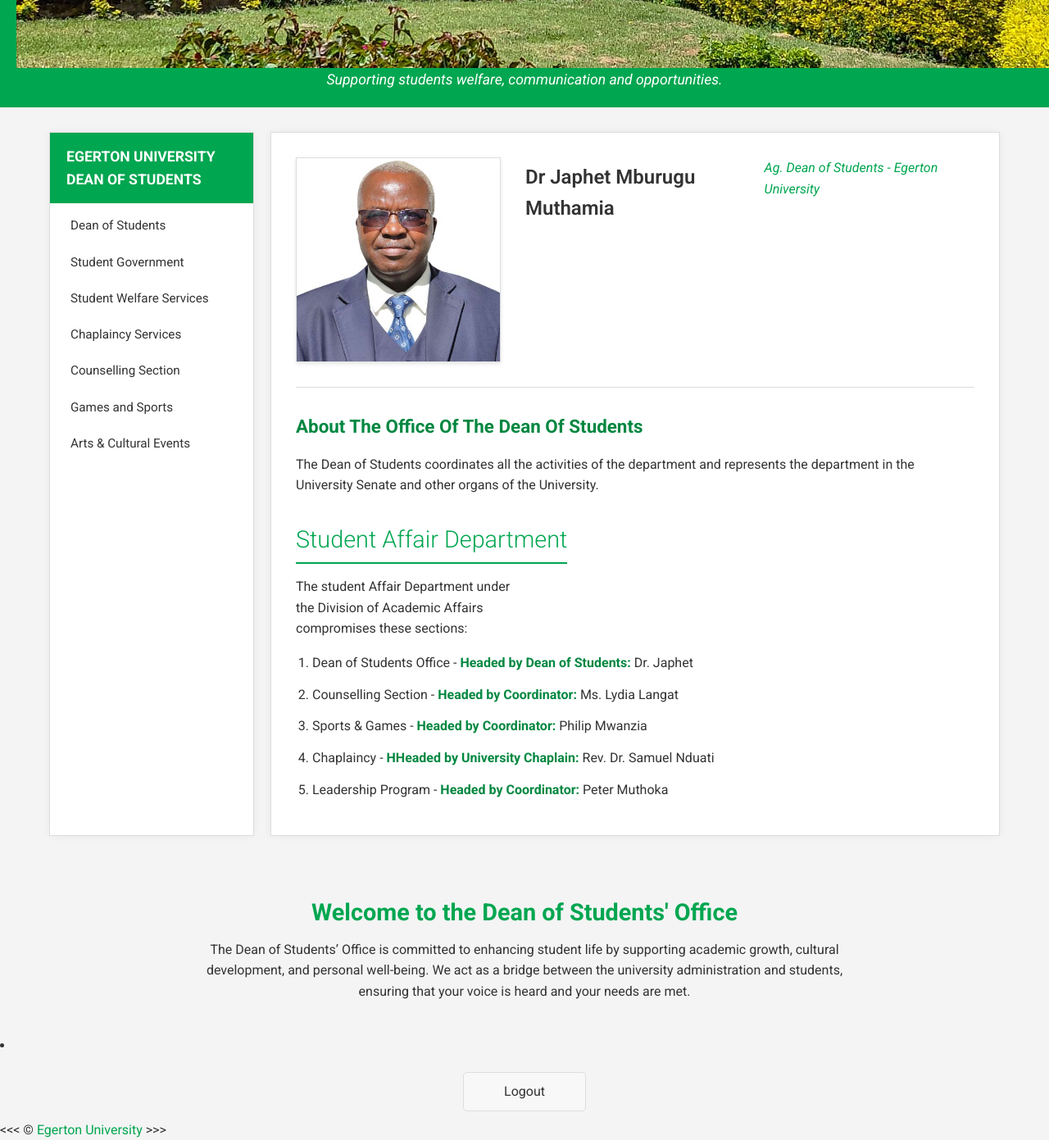
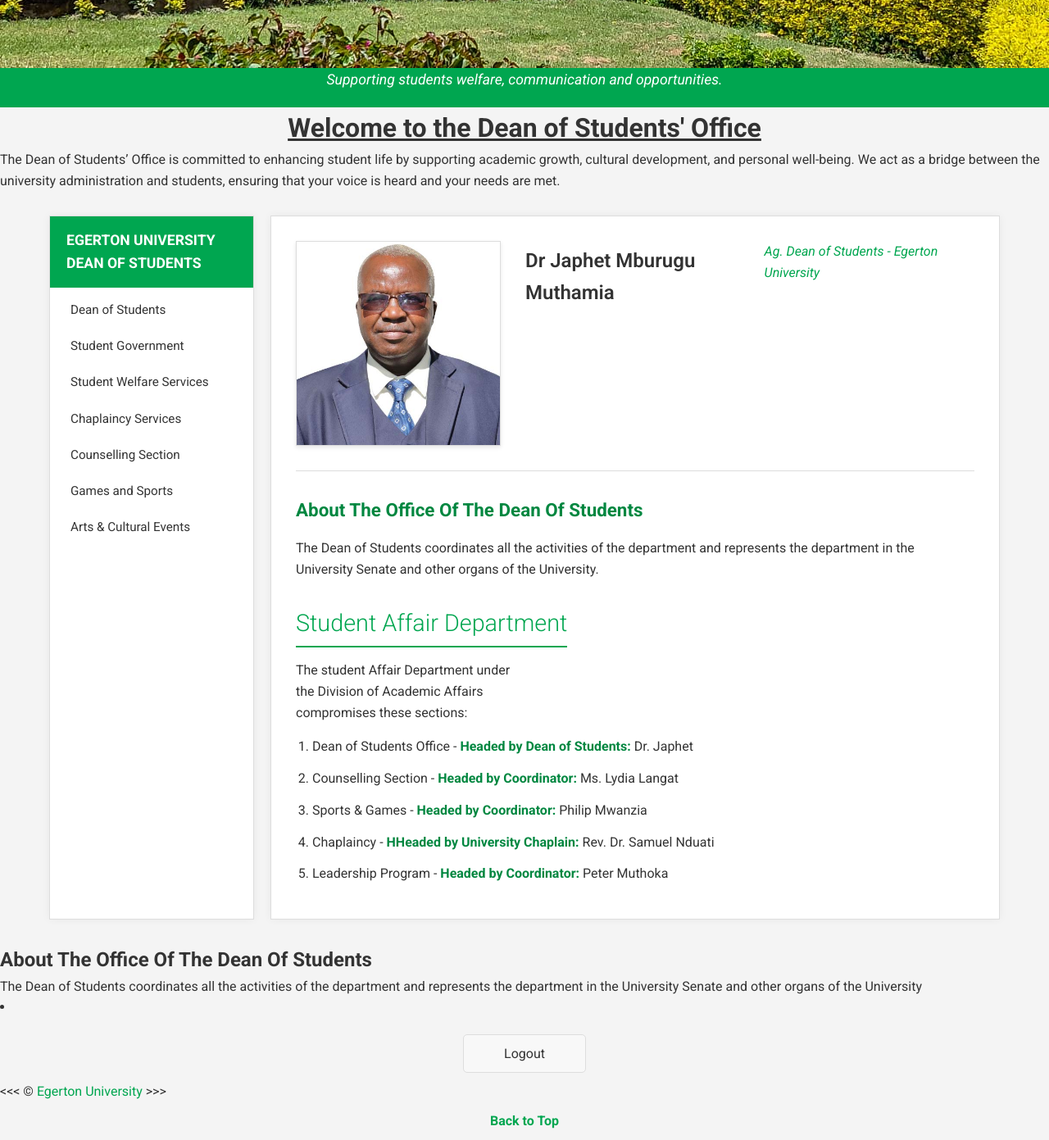
Before and after one commit to Abel-Kyme/PROJECT-ACMP-224-, a plain HTML site: page home.html in a window 1280 px wide. Shown: the part 660-2051 px from the top of the page at 82% size. Drawn offline with Linux system fonts and the light colour scheme; a script that the page names is missing; some icons are missing.

Commit message:
Updated faculty and top bar

```diff
--- a/home.html
+++ b/home.html
@@ -58,6 +58,15 @@
       <img src="images/deansOffice.jpg">
       <p>Supporting students welfare, communication and opportunities.</p>
     </header>
+    <div class="welcome">
+    <h1>Welcome to the Dean of Students' Office</h1>
+      <p>
+        The Dean of Students’ Office is committed to enhancing student life by
+        supporting academic growth, cultural development, and personal
+        well-being. We act as a bridge between the university administration and
+        students, ensuring that your voice is heard and your needs are met.
+      </p>
+      </div>
 
     <div class="page-container">
       <aside class="sidebar">
@@ -119,19 +128,12 @@
       </main>
     </div>
 
+    <div class="about-students">
+      <h2>About The Office Of The Dean Of Students</h2>
+      <p>The Dean of Students coordinates all the activities of the department and represents the department in the University Senate and other organs of the University</p>
+    </div>
 
-    <section id="home">
-      <a href="home.html">
 
-      </a>
-      <h1>Welcome to the Dean of Students' Office</h1>
-      <p>
-        The Dean of Students’ Office is committed to enhancing student life by
-        supporting academic growth, cultural development, and personal
-        well-being. We act as a bridge between the university administration and
-        students, ensuring that your voice is heard and your needs are met.
-      </p>
-    </section>
     <li>
       <a href="#" id="logout"><i class="fa-solid fa-sign-out"></i> Logout</a>
     </li>
--- a/styles.css
+++ b/styles.css
@@ -82,7 +82,7 @@ nav img {
 header {
     background-color: var(--primary-green);
     color: white;
-    padding: 20px 20px 10px;
+    padding: 20px 0px 10px;
     text-align: center;
     position: relative;
     overflow: hidden;
@@ -92,6 +92,9 @@ header h1 {
     font-size: 2em;
     font-weight: 700;
     margin-bottom: 5px;
+    text-transform: uppercase;
+    letter-spacing: 2px;
+
 }
 
 header p {
@@ -102,6 +105,11 @@ header p {
 
 header img {
     display: flex;
+    width: 100%;
+}
+.welcome h1{
+    text-decoration: underline;
+    text-align: center;
 }
 
 
```
